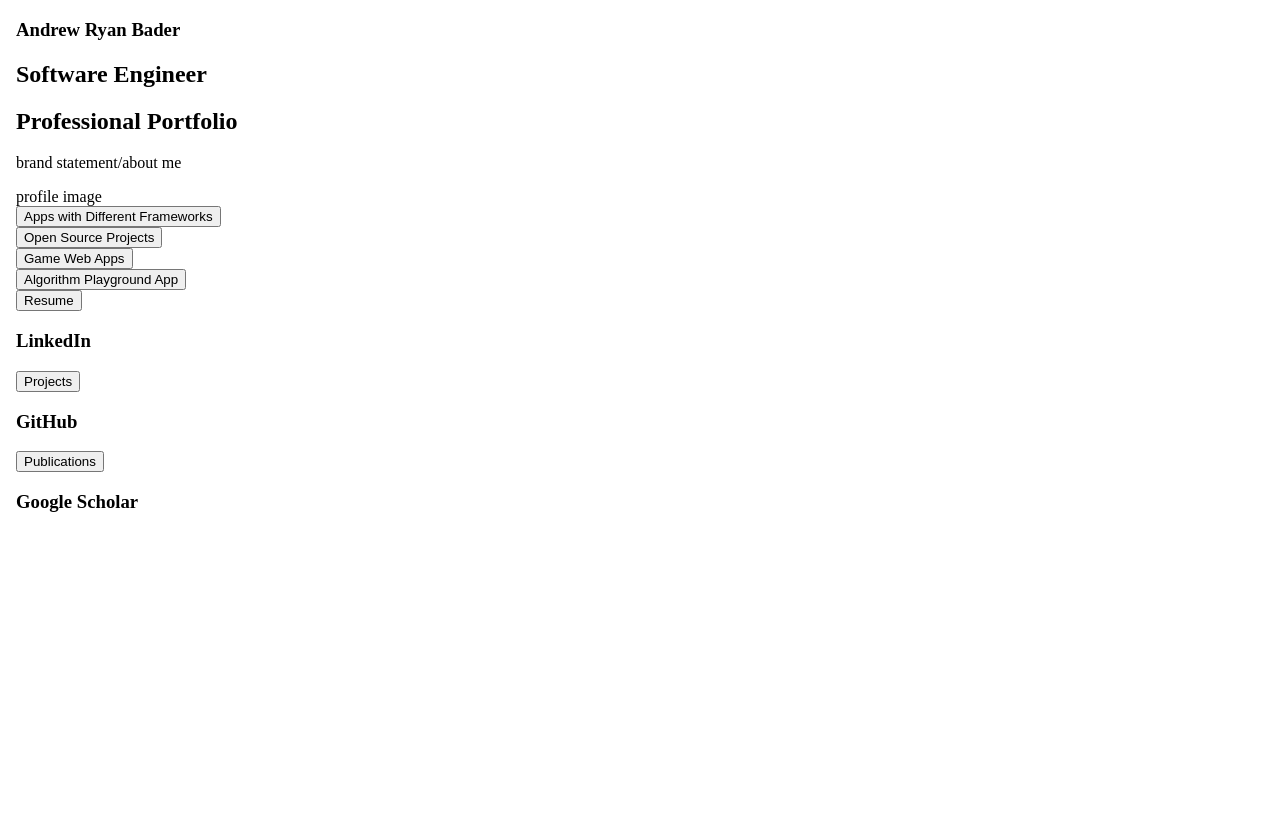
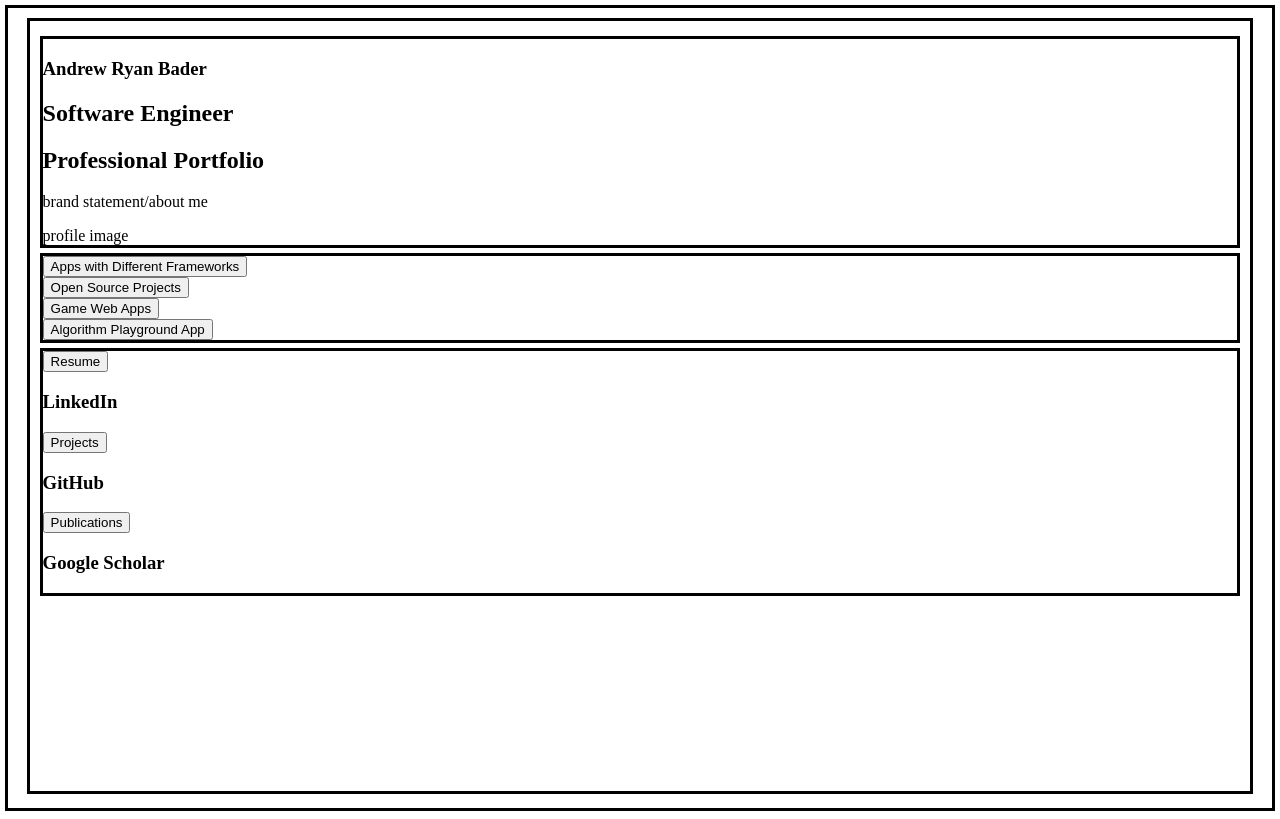
Before and after one commit to AndrewRBader/Portfolio, a React (Create React App) app: page / in a window 1280 px wide. Built offline with nearby package versions, Linux system fonts and the light colour scheme.

Commit message:
added a css to divs

```diff
--- a/public/index.html
+++ b/public/index.html
@@ -11,6 +11,7 @@
     />
     <link rel="apple-touch-icon" href="%PUBLIC_URL%/logo192.png" />
     <link rel="manifest" href="%PUBLIC_URL%/manifest.json" />
+    <link rel="stylesheet" href="./main.css"/>
     <title>Andrew R. Bader | Portfolio</title>
   </head>
   <body>
--- /dev/null
+++ b/public/main.css
@@ -0,0 +1,8 @@
+/* main html styles */
+body {
+    border-style: solid;
+    min-height: 800px;
+    margin-top: 5px;
+    margin-left: 5px;
+    margin-right: 5px;
+}
--- a/src/App.js
+++ b/src/App.js
@@ -1,10 +1,11 @@
 import Header from "./components/header";
 import Nav from "./components/nav";
 import Footer from "./components/footer";
+import "./styles/app.css";
 
 function App() {
   return (
-    <body className="App">
+    <main className="App">
       <section className = "header">
         <Header/>
       </section>
@@ -14,7 +15,7 @@ function App() {
       <section className = "footer">
         <Footer/>
       </section>
-    </body>
+    </main>
   );
 }
 
--- /dev/null
+++ b/src/styles/app.css
@@ -0,0 +1,21 @@
+.App {
+    margin: auto;
+    margin-top: 10px;
+    max-width: 95%;
+    height: 750px;
+    padding: 10px;
+    border-style: solid;
+}
+
+.header{
+    margin-top: 5px;
+    border-style:solid;
+}
+.nav{
+    margin-top: 5px;
+    border-style:solid;
+}
+.footer{
+    margin-top: 5px;
+    border-style:solid;
+}
```
